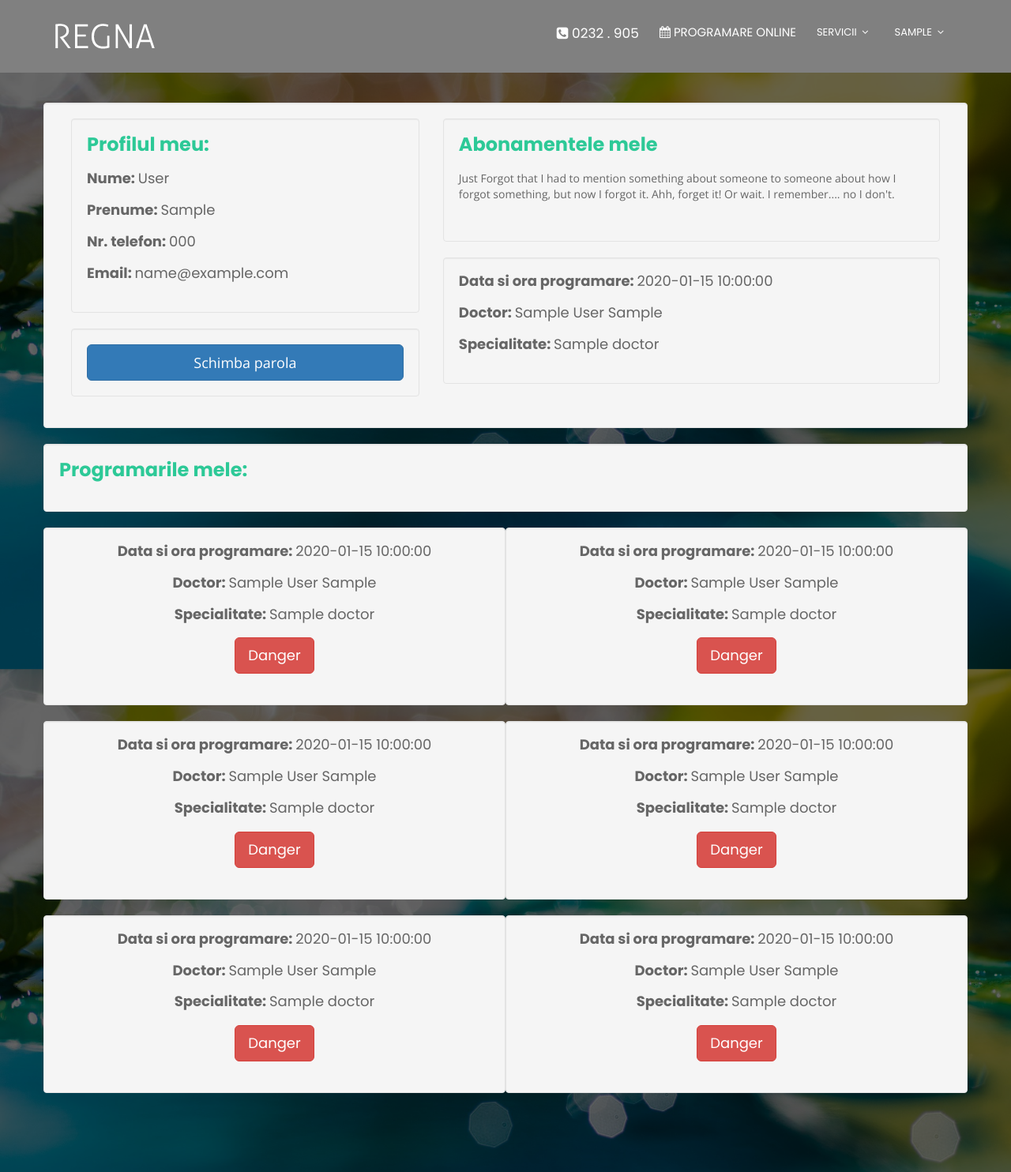
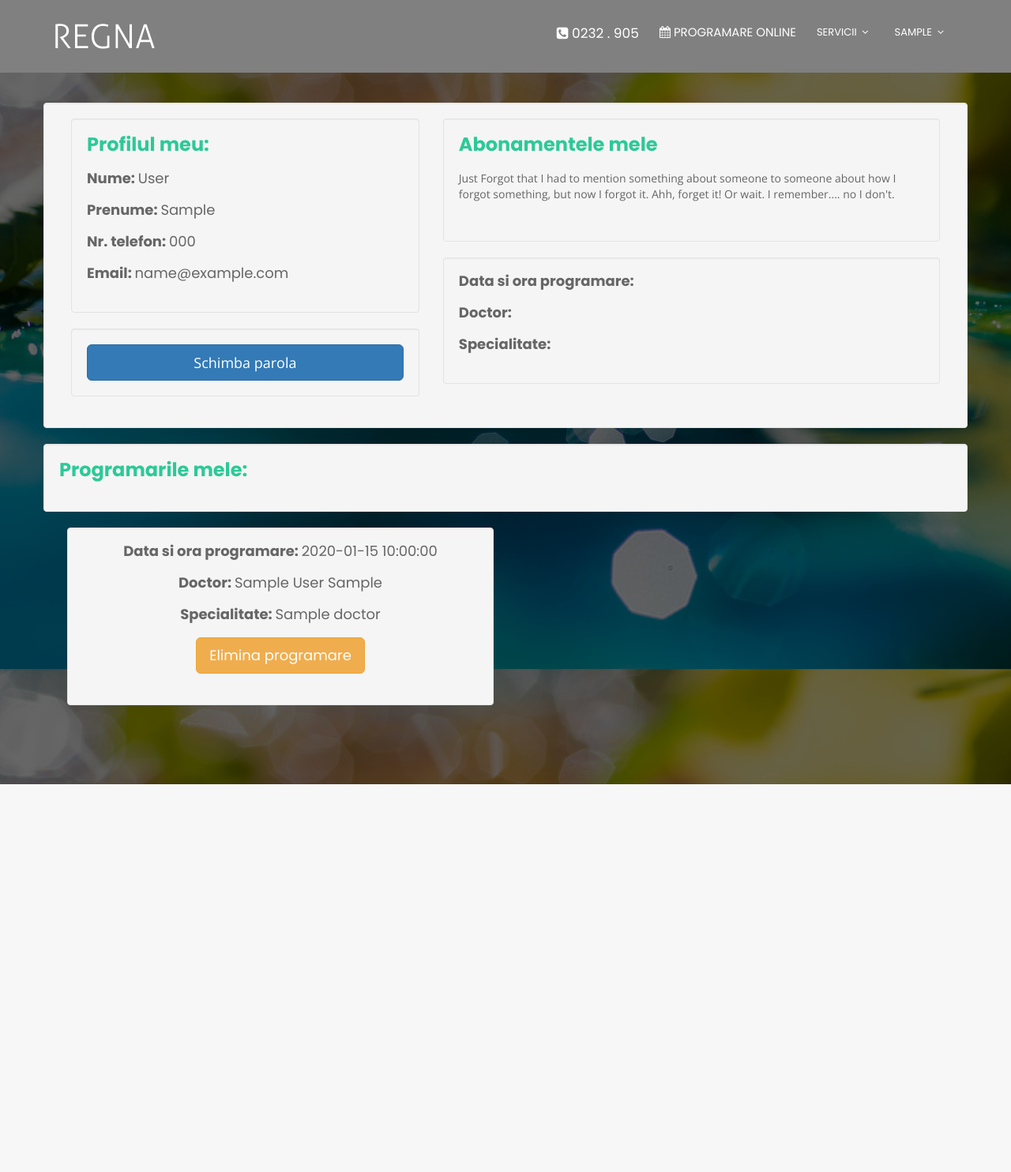
Before and after one commit to andrabarat/htdocs, a PHP site: page /Account/Profil.php in a window 1280 px wide. Shown: the whole page at 79% size. After the commit the page ends 993 px from the top, so only its background shows below. Run offline with PHP 8.4, Linux system fonts and the light colour scheme; the visitor is signed in with stand-in values (Sample User, id 1); tables that the repository leaves empty hold one stand-in row (values such as "Sample post"); some libraries are stand-ins or nearby versions.

Commit message:
Worked on my user profile

```diff
--- a/Account/Profil.php
+++ b/Account/Profil.php
@@ -25,20 +25,12 @@
         //Programarile userului
         $start_reservation="";
         $grade="";
-        $last_name="";
-        $first_name="";
+        $last_name_doctor="";
+        $first_name_doctor="";
         $job_title="";
-        $sql = "SELECT r.`start_reservation`,d.grade, d.`last_name`, d.`first_name`, d.`job_title` FROM users u join reservations r on u.`id_user`=r.`id_user` join `doctors` d on r.`id_doctor`=d.`id_doctor`";
+        $id_reservation="";
+        $sql = "SELECT r.`start_reservation`,d.grade, d.`last_name`, d.`first_name`, d.`job_title`, r.`id_reservation` FROM users u join reservations r on u.`id_user`=r.`id_user` join `doctors` d on r.`id_doctor`=d.`id_doctor`";
         $result = $conn->query($sql);
-        if ($result->num_rows > 0) {
-            while($row = $result->fetch_assoc()) {
-                $start_reservation=$row["start_reservation"];
-                $grade=$row["grade"];
-                $last_name=$row["last_name"];
-                $first_name=$row["first_name"];
-                $job_title=$row["job_title"];
-            }
-        }
 ?>
 
 <html>
@@ -48,9 +40,10 @@
     <script src="https://ajax.googleapis.com/ajax/libs/jquery/3.2.1/jquery.min.js"></script>
     <script src="https://maxcdn.bootstrapcdn.com/bootstrap/3.3.7/js/bootstrap.min.js"></script>
     <script src="https://cdnjs.cloudflare.com/ajax/libs/jquery.mask/1.14.12/jquery.mask.min.js"></script>
+    <script src="/js/profile.js"></script>
 </head>
 <body>
-    <div class="row call-to-action">
+    <div class="call-to-action">
         <div class="container size">
             <div class="row well">
                 <div class="col-sm-5">
@@ -73,9 +66,9 @@
                                 <p>Just Forgot that I had to mention something about someone to someone about how I forgot something, but now I forgot it. Ahh, forget it! Or wait. I remember.... no I don't.</p>
                             </div>
                             <div class="well">
-                                <h4><strong>Data si ora programare: </strong><?php echo $start_reservation?></h4>
-                                <h4><strong>Doctor: </strong><?php echo $grade." ".$last_name." ".$first_name?></h4>
-                                <h4><strong>Specialitate: </strong><?php echo $job_title?></h4>
+                                <h4><strong>Data si ora programare: </strong></h4>
+                                <h4><strong>Doctor: </strong></h4>
+                                <h4><strong>Specialitate: </strong></h4>
                             </div>
                         </div>
                     </div>
@@ -84,51 +77,9 @@
             <div class="row">
                 <div class="col-sm-12">
                     <div class="row">
-                        <div class="col-sm-12">
+                        <div class="col-sm-12" id="myApp">
                             <div class="row well">
                                 <h3><a href="#"><strong>Programarile mele:</strong></a></h3>
-                            </div>
-                            <div class="row">
-                                <div class="col-sm-6 well text-center">
-                                    <h4><strong>Data si ora programare: </strong><?php echo $start_reservation?></h4>
-                                    <h4><strong>Doctor: </strong><?php echo $grade." ".$last_name." ".$first_name?></h4>
-                                    <h4><strong>Specialitate: </strong><?php echo $job_title?></h4>
-                                    <h4 class="text-center"><button type="button" class="btn btn-danger btn-lg">Danger</button></h4>
-                                </div>
-                                <div class="col-sm-6 well text-center">
-                                    <h4><strong>Data si ora programare: </strong><?php echo $start_reservation?></h4>
-                                    <h4><strong>Doctor: </strong><?php echo $grade." ".$last_name." ".$first_name?></h4>
-                                    <h4><strong>Specialitate: </strong><?php echo $job_title?></h4>
-                                    <h4 class="text-center"><button type="button" class="btn btn-danger btn-lg">Danger</button></h4>
-                                </div>
-                            </div>
-                             <div class="row">
-                                <div class="col-sm-6 well text-center">
-                                    <h4><strong>Data si ora programare: </strong><?php echo $start_reservation?></h4>
-                                    <h4><strong>Doctor: </strong><?php echo $grade." ".$last_name." ".$first_name?></h4>
-                                    <h4><strong>Specialitate: </strong><?php echo $job_title?></h4>
-                                    <h4 class="text-center"><button type="button" class="btn btn-danger btn-lg">Danger</button></h4>
-                                </div>
-                                <div class="col-sm-6 well text-center">
-                                    <h4><strong>Data si ora programare: </strong><?php echo $start_reservation?></h4>
-                                    <h4><strong>Doctor: </strong><?php echo $grade." ".$last_name." ".$first_name?></h4>
-                                    <h4><strong>Specialitate: </strong><?php echo $job_title?></h4>
-                                    <h4 class="text-center"><button type="button" class="btn btn-danger btn-lg">Danger</button></h4>
-                                </div>
-                            </div>
-                            <div class="row">
-                                <div class="col-sm-6 well text-center">
-                                    <h4><strong>Data si ora programare: </strong><?php echo $start_reservation?></h4>
-                                    <h4><strong>Doctor: </strong><?php echo $grade." ".$last_name." ".$first_name?></h4>
-                                    <h4><strong>Specialitate: </strong><?php echo $job_title?></h4>
-                                    <h4 class="text-center"><button type="button" class="btn btn-danger btn-lg">Danger</button></h4>
-                                </div>
-                                <div class="col-sm-6 well text-center">
-                                    <h4><strong>Data si ora programare: </strong><?php echo $start_reservation?></h4>
-                                    <h4><strong>Doctor: </strong><?php echo $grade." ".$last_name." ".$first_name?></h4>
-                                    <h4><strong>Specialitate: </strong><?php echo $job_title?></h4>
-                                    <h4 class="text-center"><button type="button" class="btn btn-danger btn-lg">Danger</button></h4>
-                                </div>
                             </div>
                         </div>
                     </div>
@@ -142,3 +93,19 @@
 <?php
     }
 ?>
+
+<script>
+    <?php
+        if ($result->num_rows > 0) {
+            while($row = $result->fetch_assoc()) {
+                $start_reservation=$row["start_reservation"];
+                $grade=$row["grade"];
+                $last_name_doctor=$row["last_name"];
+                $first_name_doctor=$row["first_name"];
+                $job_title=$row["job_title"];
+                $id_reservation=$row["id_reservation"];
+                ?>createMyAppoiment("myApp", "<?php echo $start_reservation?>", "<?php echo $grade?>", "<?php echo $last_name_doctor?>", "<?php echo $first_name_doctor?>", "<?php echo $job_title?>", "<?php echo $id_reservation?>");<?php
+            }
+        }
+    ?>
+</script>
--- a/js/index.js
+++ b/js/index.js
@@ -1,6 +1,6 @@
 var jobTitle=["ALL", "CHIRURGIE GENERALA", "PNEUMOLOGIE", "OBSTETRICA-GINECOLOGIE",  "ORTOPEDIE-SI-TRAUMATOLOGIE"];
 function createAppoimentModal(){
-
+    document.getElementsByTagName("body")[0].style.padding="0";
     var test=document.querySelectorAll(".modal");
     if(test.length<2){
         $(document).ready(function(){
@@ -100,14 +100,26 @@ function createAppoimentModal(){
 
         var modalFooter=document.createElement("div");
         modalFooter.className="modal-footer";
+
+        var alignButtons=document.createElement("h3");
+        alignButtons.className="text-center";
+
         var modalFooterButton=document.createElement("button");
         modalFooterButton.setAttribute("type","button");
         modalFooterButton.className="btn btn-success btn-lg";
-        modalFooterButton.setAttribute("data-dismiss", "modal");
         modalFooterButton.setAttribute("onclick","submitFormReservation()");
         modalFooterButton.innerHTML="Trimite programare";
+        modalFooterButton.id="sendReservation";
 
-        modalFooter.appendChild(modalFooterButton);
+        var modalFooterButtonCancel=document.createElement("button");
+        modalFooterButtonCancel.setAttribute("type","button");
+        modalFooterButtonCancel.className="btn btn-default btn-lg";
+        modalFooterButtonCancel.setAttribute("data-dismiss", "modal");
+        modalFooterButtonCancel.innerHTML="Inchide";
+
+        alignButtons.appendChild(modalFooterButton);
+        alignButtons.appendChild(modalFooterButtonCancel);
+        modalFooter.appendChild(alignButtons);
 
 
         modalContent.appendChild(modalHeader);
@@ -119,6 +131,7 @@ function createAppoimentModal(){
         document.getElementsByTagName("body")[0].appendChild(modal);
     } else {
         $("#appoimentsModal").modal('show');
+        document.getElementsByTagName("body")[0].style.padding="0";
     }
 }
 
@@ -128,6 +141,9 @@ function submitFormReservation(){
     var last_name=document.getElementById("inputName").value;
     var first_name=document.getElementById("inputSurname").value;
     var phone=document.getElementById("inputPhone").value;
+
+    if(job_title!="ALL" && last_name!="" && first_name!="" && phone!="")
+    {
         var xhttp = new XMLHttpRequest();
         xhttp.onreadystatechange=function() {
             if (this.readyState == 4 && this.status == 200) {
@@ -142,4 +158,10 @@ function submitFormReservation(){
         };
     xhttp.open("GET", "/Medici/BackEnd/quickReservations.php?job_title="+job_title+"&last_name="+last_name+"&first_name="+first_name+"&phone="+phone, true);
     xhttp.send();
+    document.getElementById("sendReservation").setAttribute("data-dismiss", "modal");
+
+    }else{
+        alert("Toate campurile sunt obligatorii!");
+        document.getElementById("sendReservation").removeAttribute("data-dismiss", "");
     }
+}
```
Also changed, not shown: js/profile.js (added, +119 -0 lines). Lines whose indentation alone changed are shown as unchanged.
